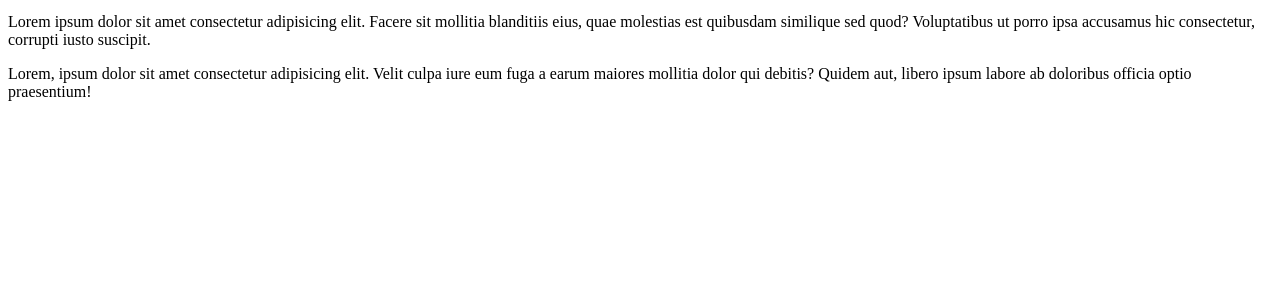
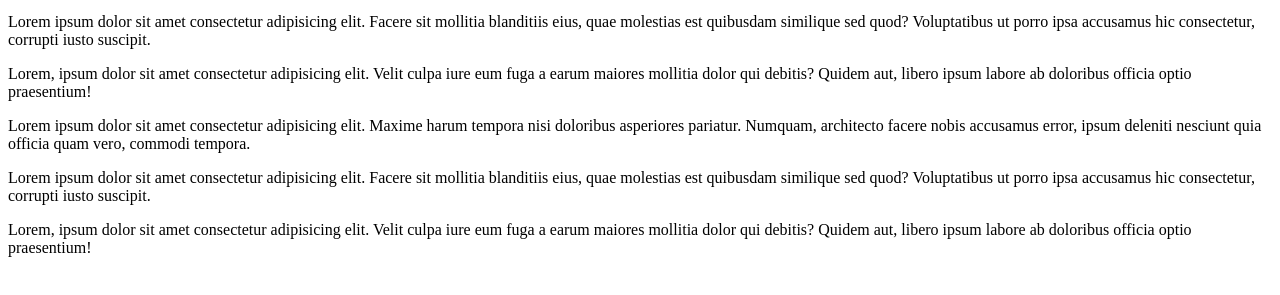
Before and after one commit to codebitsacademy/html5-session1, a plain HTML site: page index.html in a window 1280 px wide. Shown: the part 119-414 px from the top of the page. Drawn offline with Linux system fonts and the light colour scheme.

Commit message:
Added more paragraphs to the content

```diff
--- a/index.html
+++ b/index.html
@@ -12,5 +12,11 @@
     <p>Lorem ipsum dolor sit amet consectetur adipisicing elit. Facere sit mollitia blanditiis eius, quae molestias est quibusdam similique sed quod? Voluptatibus ut porro ipsa accusamus hic consectetur, corrupti iusto suscipit.</p>
 
     <p>Lorem, ipsum dolor sit amet consectetur adipisicing elit. Velit culpa iure eum fuga a earum maiores mollitia dolor qui debitis? Quidem aut, libero ipsum labore ab doloribus officia optio praesentium!</p>
+
+    <p>Lorem ipsum dolor sit amet consectetur adipisicing elit. Maxime harum tempora nisi doloribus asperiores pariatur. Numquam, architecto facere nobis accusamus error, ipsum deleniti nesciunt quia officia quam vero, commodi tempora.</p>
+
+    <p>Lorem ipsum dolor sit amet consectetur adipisicing elit. Facere sit mollitia blanditiis eius, quae molestias est quibusdam similique sed quod? Voluptatibus ut porro ipsa accusamus hic consectetur, corrupti iusto suscipit.</p>
+
+    <p>Lorem, ipsum dolor sit amet consectetur adipisicing elit. Velit culpa iure eum fuga a earum maiores mollitia dolor qui debitis? Quidem aut, libero ipsum labore ab doloribus officia optio praesentium!</p>
 </body>
 </html>
```
